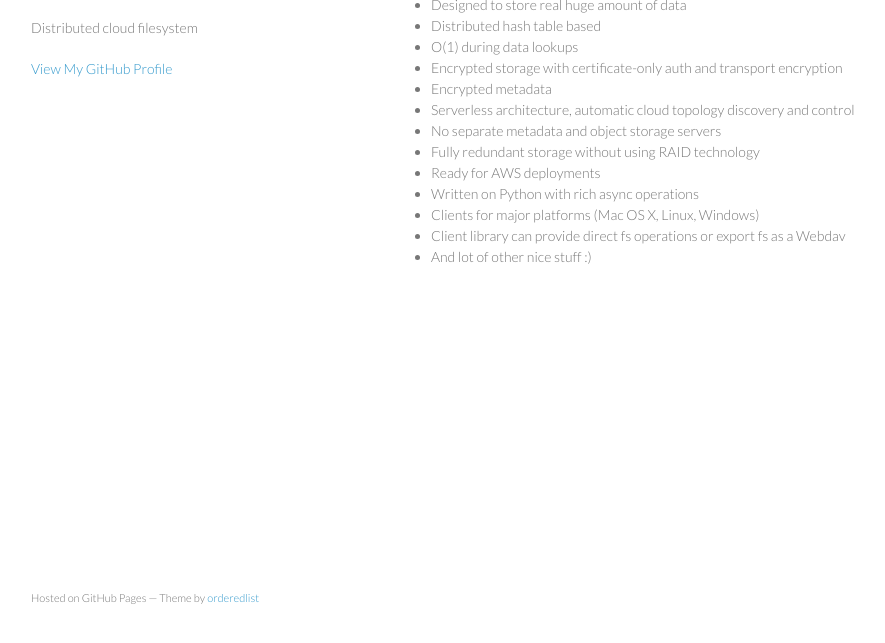
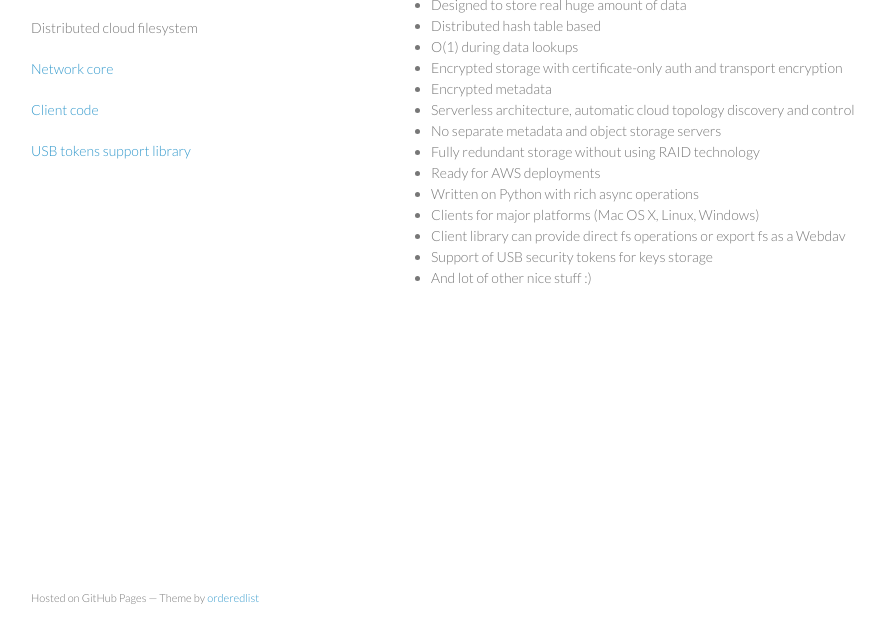
Before and after one commit to makcuk/makcuk.github.com, a plain HTML site: page index.html in a window 1280 px wide. Shown: the part 123-766 px from the top of the page, without its empty margins (179-1064 px from the left). Drawn offline with Linux system fonts and the light colour scheme.

Commit message:
Links to github

```diff
--- a/index.html
+++ b/index.html
@@ -19,7 +19,9 @@
         <p>Distributed cloud filesystem</p>
 
 
-        <p class="view"><a href="https://github.com/makcuk">View My GitHub Profile</a></p>
+        <p class="view"><a href="https://github.com/fabregas/fabnet">Network core</a></p>
+        <p class="view"><a href="https://github.com/fabregas/idepositbox-client">Client code</a></p>
+        <p class="view"><a href="https://github.com/makcuk/pyunitoken">USB tokens support library</a></p>
 
       </header>
       <section>
@@ -38,6 +40,7 @@
         <li>Written on Python with rich async operations</li>
         <li>Clients for major platforms (Mac OS X, Linux, Windows)</li>
         <li>Client library can provide direct fs operations or export fs as a Webdav</li>
+        <li>Support of USB security tokens for keys storage</li>
         <li>And lot of other nice stuff :)</li>
         </ul>
       </section>
```
